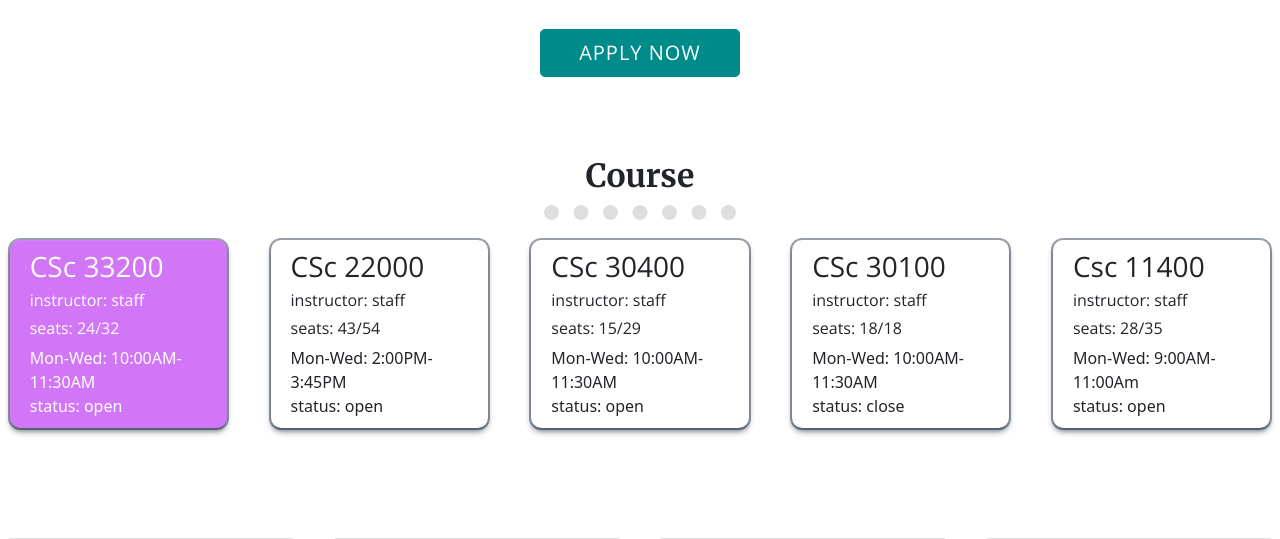
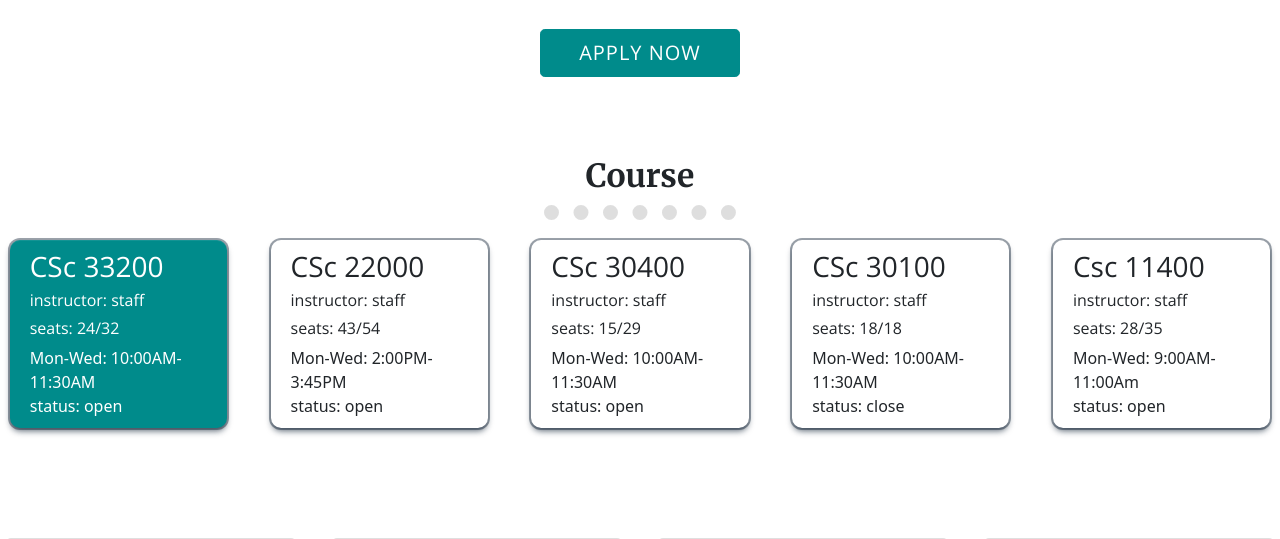
Before and after one commit to reazs/cunyZero, a Flask app: page / in a window 1280 px wide, with the pointer over the restyled element. Shown: the part 1141-1680 px from the top of the page. Run offline with Flask 2, Linux system fonts and the light colour scheme; some libraries are stand-ins or nearby versions; some web fonts are replaced.

Commit message:
Add files via upload

```diff
--- a/CUNYZero/cunyzero/static/styles.css
+++ b/CUNYZero/cunyzero/static/styles.css
@@ -89,7 +89,7 @@ hr {
 
 }
 .course-card:hover{
-    background-color: #D076F7;
+    background-color: darkcyan;
     color: white;
 }
 
```
